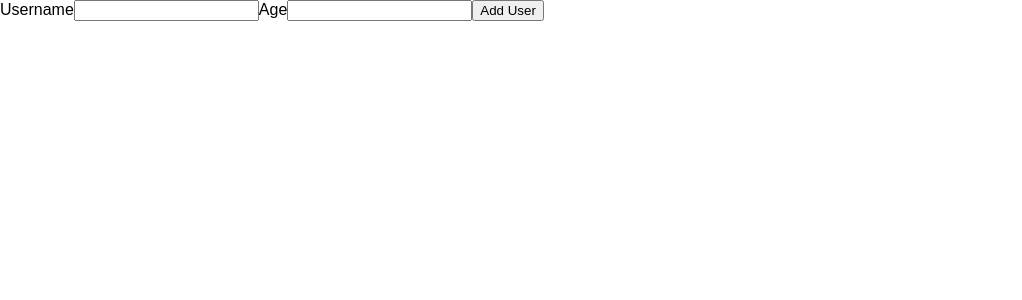
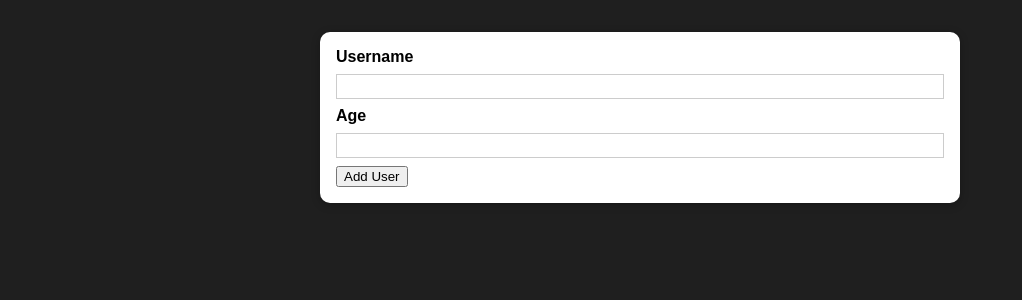
Before and after one commit to farischew/react-simple-app, a React (Create React App) app: page / in a window 1280 px wide. Shown: the top 300 px of the page, without its empty margins (0-1022 px from the left). Built offline with nearby package versions, Linux system fonts and the light colour scheme.

Commit message:
Styles form

```diff
--- /dev/null
+++ b/src/components/UI/Card.js
@@ -0,0 +1,11 @@
+import React from "react";
+
+import styles from "./Card.module.css";
+
+const Card = (props) => {
+  return (
+    <div className={`${styles.card} ${props.className}`}>{props.children}</div>
+  );
+};
+
+export default Card;
--- /dev/null
+++ b/src/components/UI/Card.module.css
@@ -0,0 +1,5 @@
+.card {
+  background-color: white;
+  box-shadow: 0 2px 8px rgba(0, 0, 0, 0.26);
+  border-radius: 10px;
+}
--- a/src/components/Users/AddUser.js
+++ b/src/components/Users/AddUser.js
@@ -1,4 +1,7 @@
 import React from "react";
+
+import Card from "../UI/Card";
+import styles from "./AddUser.module.css";
 
 const AddUser = (props) => {
   const addUserHandler = (event) => {
@@ -6,6 +9,7 @@
   };
 
   return (
+    <Card className={styles.input}>
       <form onSubmit={addUserHandler}>
         <label htmlFor="username">Username</label>
         <input id="username" type="text"></input>
@@ -13,6 +17,7 @@
         <input id="age" type="number"></input>
         <button type="submit">Add User</button>
       </form>
+    </Card>
   );
 };
 
--- a/src/components/Users/AddUser.module.css
+++ b/src/components/Users/AddUser.module.css
@@ -0,0 +1,26 @@
+.input {
+  margin: 2rem auto;
+  padding: 1rem;
+  width: 90%;
+  max-width: 40rem;
+}
+
+.input label {
+  display: block;
+  font-weight: bold;
+  margin-bottom: 0.5rem;
+}
+
+.input input {
+  font: inherit;
+  display: block;
+  width: 100%;
+  border: 1px solid #ccc;
+  padding: 0.15rem;
+  margin-bottom: 0.5rem;
+}
+
+.input input:focus {
+  outline: none;
+  border-color: #4f005f;
+}
--- a/src/index.css
+++ b/src/index.css
@@ -4,6 +4,7 @@
 
 html {
   font-family: sans-serif;
+  background-color: #1f1f1f;
 }
 
 body {
```
Lines whose indentation alone changed are shown as unchanged.
